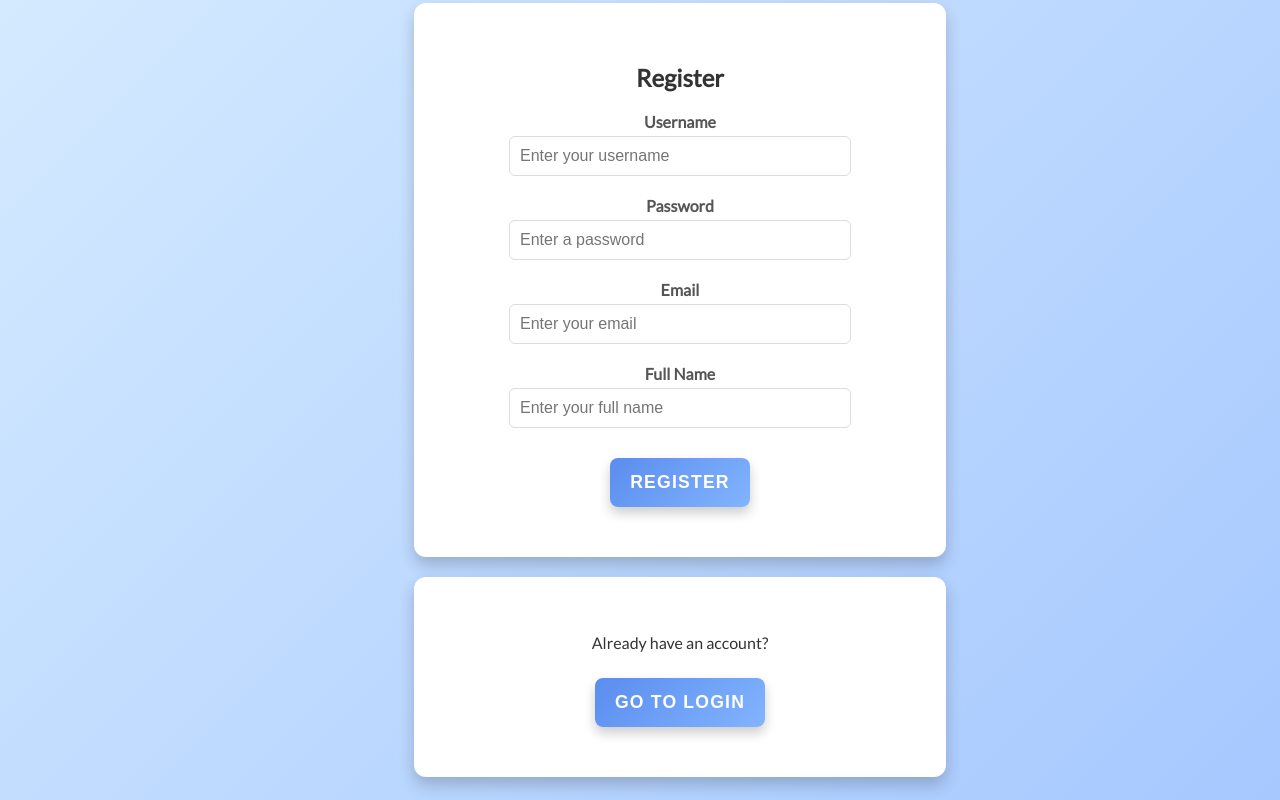
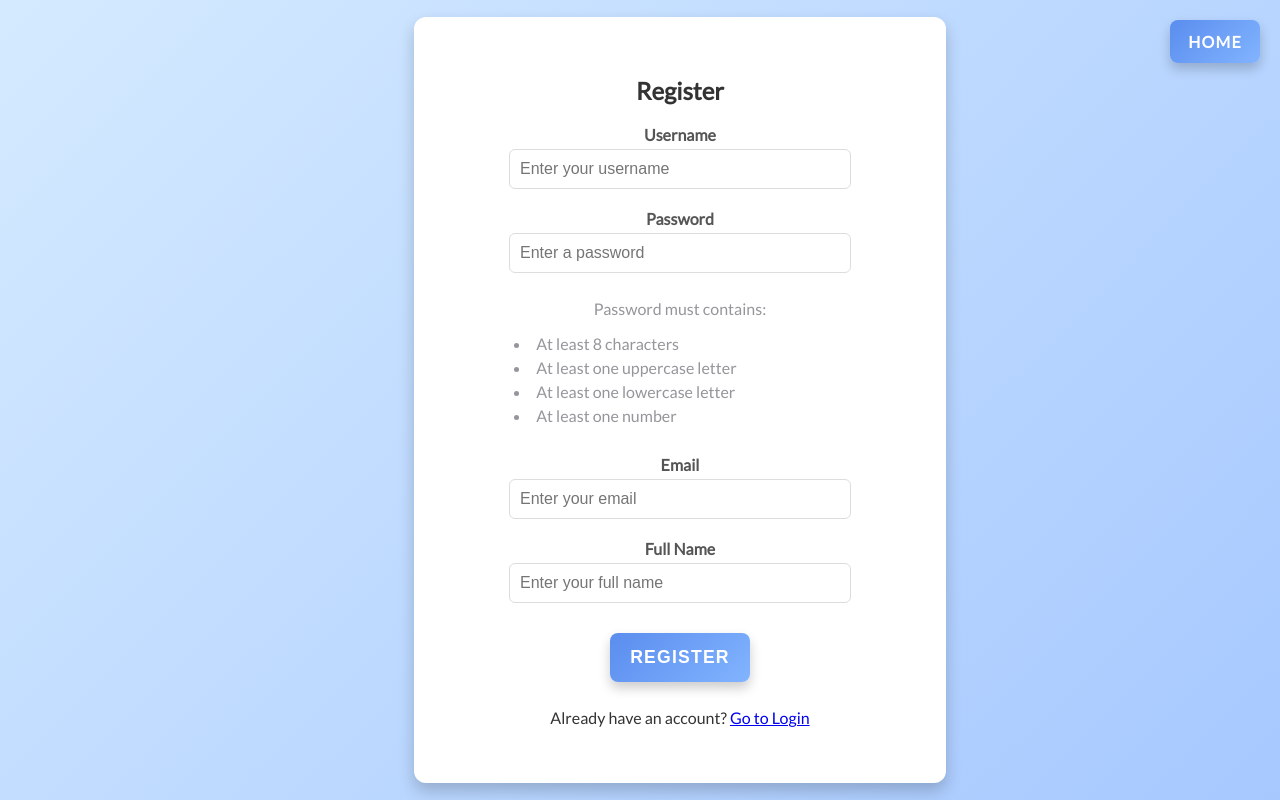
Before and after one commit to nventuri97/novel-pad, a PHP site: page /register.html in a window 1280 px wide. Run offline with PHP 8.4, Linux system fonts and the light colour scheme.

Commit message:
add home button and fix graphics bugs

```diff
--- a/src/css/style.css
+++ b/src/css/style.css
@@ -98,7 +98,6 @@ button a:hover {
     width: 100%; /* Mobile-friendly width */
     max-width: 500px; /* Limit width on larger screens */
     margin: auto;
-    margin-bottom: 20px;
     text-align: center;
     display: flex;
     flex-direction: column;
@@ -180,6 +179,13 @@ input[type="email"] {
 .novel-list {
     max-height: 400px; /* Altezza massima del contenitore */
     overflow-y: auto;  /* Abilita lo scroll verticale */
+}
+
+.showNovel {
+    background-color: #1b67a57a; /* Slightly darker shade */
+    padding: 20px;
+    border-radius: 10px;
+    box-shadow: 2px 2px 10px rgba(0, 0, 0, 0.1);
 }
 
 
@@ -288,6 +294,33 @@ textarea {
     height: 100px;
 }
 
+.nav-bar {
+    position: absolute;
+    top: 20px;
+    right: 20px;
+}
+
+.home-button {
+    display: inline-block;
+    padding: 12px 18px;
+    font-size: 1rem;
+    font-weight: bold;
+    color: #fff;
+    background: linear-gradient(135deg, #5a8dee, #82b4ff);
+    border-radius: 8px;
+    text-decoration: none;
+    box-shadow: 0 6px 12px rgba(0, 0, 0, 0.2);
+    transition: transform 0.2s, box-shadow 0.3s ease-in-out;
+    text-transform: uppercase;
+    letter-spacing: 1.2px;
+}
+
+.home-button:hover {
+    transform: translateY(-4px);
+    box-shadow: 0 12px 24px rgba(0, 0, 0, 0.3);
+}
+
+
 .submit-button {
     width: 100%;
     padding: 10px;
--- a/src/js/register.js
+++ b/src/js/register.js
@@ -8,7 +8,7 @@ document.getElementById('registerForm').addEventListener('submit', function(even
     const errorMessage = document.getElementById('error-message');
     const successMessage = document.getElementById('success-message');
     const passwordPolicy = document.getElementById('password-policy');
-    passwordPolicy.style.display = 'none';
+
     errorMessage.style.display = 'none';
     successMessage.style.display = 'none';
 
@@ -48,6 +48,8 @@ document.getElementById('registerForm').addEventListener('submit', function(even
         return;
     }
 
+    passwordPolicy.style.display = 'none';
+
     // Send the data to the backend (register.php)
     fetch(API_CONFIG.register(), {
         method: 'POST',
--- a/src/register.html
+++ b/src/register.html
@@ -9,19 +9,20 @@
     </head>
     <body>
 	<div>
+        <div class="nav-bar">
+            <a href="index.html" class="home-button">Home</a>
+        </div>
+
         <div class="register-container">
             <h2>Register</h2>
             <form id="registerForm" method="POST">
-                <div class="error-message" id="error-message" style="display: none;"></div>
-                <div class="success-message" id="success-message" style="display: none;"></div>
-
                 <label for="username">Username</label>
                 <input type="text" id="username" name="username" placeholder="Enter your username" required>
 
                 <label for="password">Password</label>
                 <input type="password" id="password" name="password" placeholder="Enter a password" required>
-                <div class="error-message password-requirements" id="password-policy" style="display: none;">
-                    <p style="text-align: center;">Password must contains:</p>
+                <div class="password-requirements" id="password-policy" style="display: block;">
+                    <p style="text-align: center; color: rgb(149, 149, 155)">Password must contains:</p>
                         <ul>
                             <li>At least 8 characters</li>
                             <li>At least one uppercase letter</li>
@@ -36,16 +37,14 @@
                 <label for="full_name">Full Name</label>
                 <input type="text" id="full_name" name="full_name" placeholder="Enter your full name">
 
+                <div class="error-message" id="error-message" style="display: none;"></div>
+                <div class="success-message" id="success-message" style="display: none;"></div>
+
                 <button type="submit">Register</button>
             </form>
+
+            <p>Already have an account? <a href="login.html">Go to Login</a></p>
         </div>
-	<div class="login-container">
-                <p>Already have an account?</p>
-                <button id="loginButton">
-                    <a href="login.html">Go to login</a>
-                </button>
-            </div>
-	</div>
         <script type="module" src="js/register.js"></script>
     </body>
 </html>
```
Also changed, not shown: src/login.html (+9 -11 lines), src/user_dashboard.html (+11 -11 lines).
